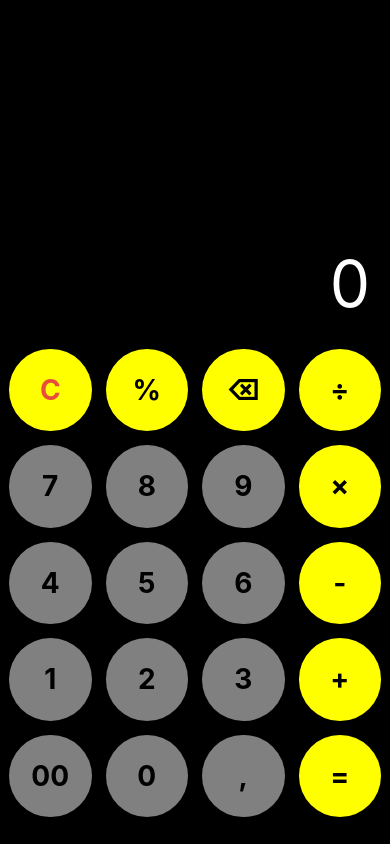
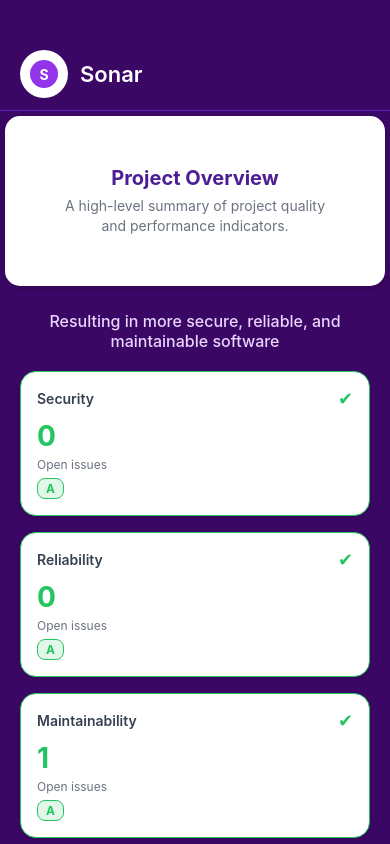
Before and after one commit to vensky07/Sam_WeatherAPP, a React Native app: screen / in a window 390 px wide. Built offline with nearby package versions, Linux system fonts and the light colour scheme.

Commit message:
Initial commit

```diff
--- a/App.tsx
+++ b/App.tsx
@@ -1,186 +1,353 @@
-import React, { useState } from "react";
+import React from "react";
 import {
+  View,
+  Text,
   StyleSheet,
-  Text,
-  View,
+  ScrollView,
   TouchableOpacity,
-  SafeAreaView,
-  Dimensions,
+  useWindowDimensions,
 } from "react-native";
 
-const { width } = Dimensions.get("window");
-const buttonSize = width / 4 - 15; // bouton adaptatif selon écran
+type MetricCardProps = {
+  title: string;
+  value: string;
+  subtitle?: string;
+  status?: "success" | "warning" | "error" | "neutral" | "info";
+  showBadge?: boolean;
+  badgeText?: string;
+  percentage?: number | null;
+};
 
-export default function App() {
-  const [display, setDisplay] = useState("0");
-  const [firstOperand, setFirstOperand] = useState<number | null>(null);
-  const [operator, setOperator] = useState<string | null>(null);
-  const [waitingForSecondOperand, setWaitingForSecondOperand] = useState(false);
-
-  const inputDigit = (digit: number) => {
-    if (waitingForSecondOperand) {
-      setDisplay(String(digit));
-      setWaitingForSecondOperand(false);
-    } else {
-      setDisplay(display === "0" ? String(digit) : display + digit);
+const MetricCard = ({
+  title,
+  value,
+  subtitle,
+  status = "neutral",
+  showBadge = false,
+  badgeText = "",
+  percentage = null,
+}: MetricCardProps) => {
+  const getStatusColor = () => {
+    switch (status) {
+      case "success":
+        return "#22C55E";
+      case "warning":
+        return "#EAB308";
+      case "error":
+        return "#EF4444";
+      default:
+        return "#6B7280";
     }
   };
 
-  const inputDecimal = () => {
-    if (waitingForSecondOperand) {
-      setDisplay("0,");
-      setWaitingForSecondOperand(false);
-      return;
-    }
-    if (!display.includes(",")) {
-      setDisplay(display + ",");
+  const getStatusEmoji = () => {
+    switch (status) {
+      case "success":
+        return "✔";
+      case "warning":
+        return "⚠";
+      case "error":
+        return "✖";
+      case "info":
+        return "ℹ";
+      default:
+        return "●";
     }
   };
 
-  const clearDisplay = () => {
-    setDisplay("0");
-    setFirstOperand(null);
-    setOperator(null);
-    setWaitingForSecondOperand(false);
-  };
+  return (
+    <TouchableOpacity
+      activeOpacity={0.9}
+      style={[styles.card, { borderColor: getStatusColor() }]}
+    >
+      <View style={styles.cardHeader}>
+        <Text style={styles.cardTitle}>{title}</Text>
+        <Text style={[styles.cardIcon, { color: getStatusColor() }]}>
+          {getStatusEmoji()}
+        </Text>
+      </View>
 
-  const handleBackspace = () => {
-    if (waitingForSecondOperand) return;
-    setDisplay(display.length === 1 ? "0" : display.slice(0, -1));
-  };
+      <View style={styles.cardValueRow}>
+        <Text style={[styles.cardValue, { color: getStatusColor() }]}>
+          {value}
+        </Text>
+        {percentage !== null && (
+          <Text style={styles.cardPercentage}>{percentage}%</Text>
+        )}
+      </View>
 
-  const handleOperator = (nextOperator: string) => {
-    const inputValue = parseFloat(display.replace(",", "."));
+      {subtitle && <Text style={styles.cardSubtitle}>{subtitle}</Text>}
 
-    if (firstOperand === null) {
-      setFirstOperand(inputValue);
-    } else if (operator) {
-      const result = performCalculation(inputValue);
-      setDisplay(String(result));
-      setFirstOperand(result);
-    }
-
-    setWaitingForSecondOperand(true);
-    setOperator(nextOperator);
-  };
-
-  const performCalculation = (secondOperand: number) => {
-    if (firstOperand === null || operator === null) return secondOperand;
-
-    switch (operator) {
-      case "+":
-        return firstOperand + secondOperand;
-      case "-":
-        return firstOperand - secondOperand;
-      case "×":
-        return firstOperand * secondOperand;
-      case "÷":
-        return firstOperand / secondOperand;
-      default:
-        return secondOperand;
-    }
-  };
-
-  const handleEquals = () => {
-    if (firstOperand === null || !operator) return;
-    const result = performCalculation(parseFloat(display.replace(",", ".")));
-    setDisplay(String(result));
-    setFirstOperand(null);
-    setOperator(null);
-    setWaitingForSecondOperand(false);
-  };
-
-  const renderButton = (
-    label: string,
-    onPress: () => void,
-    style?: any,
-    textStyle?: any
-  ) => (
-    <TouchableOpacity style={[styles.button, style]} onPress={onPress}>
-      <Text style={[styles.buttonText, textStyle]}>{label}</Text>
+      {showBadge && badgeText && (
+        <View
+          style={[
+            styles.badge,
+            {
+              backgroundColor: `${getStatusColor()}20`,
+              borderColor: getStatusColor(),
+            },
+          ]}
+        >
+          <Text style={[styles.badgeText, { color: getStatusColor() }]}>
+            {badgeText}
+          </Text>
+        </View>
+      )}
     </TouchableOpacity>
   );
+};
+
+export default function App() {
+  const { width } = useWindowDimensions();
+
+  const metrics = [
+    {
+      title: "Security",
+      value: "0",
+      subtitle: "Open issues",
+      status: "success",
+      showBadge: true,
+      badgeText: "A",
+    },
+    {
+      title: "Reliability",
+      value: "0",
+      subtitle: "Open issues",
+      status: "success",
+      showBadge: true,
+      badgeText: "A",
+    },
+    {
+      title: "Maintainability",
+      value: "1",
+      subtitle: "Open issues",
+      status: "success",
+      showBadge: true,
+      badgeText: "A",
+    },
+    {
+      title: "Accepted issues",
+      value: "0",
+      subtitle: "Valid issues that were not fixed",
+      status: "neutral",
+    },
+    {
+      title: "Coverage",
+      value: "97.1",
+      subtitle: "On 552 lines to cover",
+      status: "success",
+    },
+    {
+      title: "Duplications",
+      value: "0.0",
+      subtitle: "On 27 lines",
+      status: "success",
+    },
+  ];
+
+  const numCols = width > 600 ? 2 : 1;
+  const padding = 20 * 2;
+  const spacing = 16 * (numCols - 1);
+  const cardWidth = (width - padding - spacing) / numCols;
 
   return (
-    <SafeAreaView style={styles.container}>
-      {/* Display */}
-      <View style={styles.display}>
-        <Text style={styles.displayText}>{display}</Text>
+    <View style={styles.mainContainer}>
+      <View style={styles.header}>
+        <View style={styles.logoContainer}>
+          <View style={styles.logoCircleOuter}>
+            <View style={styles.logoCircleInner}>
+              <Text style={styles.logoLetter}>S</Text>
+            </View>
+          </View>
+          <Text style={styles.logoText}>Sonar</Text>
+        </View>
       </View>
 
-      {/* Buttons Grid */}
-      <View style={styles.buttons}>
-        {renderButton("C", clearDisplay, styles.btnClear, { color: "#E74C3C" })}
-        {renderButton("%", () => handleOperator("%"), styles.btnOp)}
-        {renderButton("⌫", handleBackspace, styles.btnOp)}
-        {renderButton("÷", () => handleOperator("÷"), styles.btnOp)}
+      <View style={styles.projectOverviewWrapper}>
+        <View style={styles.projectOverview}>
+          <Text style={styles.projectOverviewTitle}>Project Overview</Text>
+          <Text style={styles.projectOverviewText}>
+            A high-level summary of project quality and performance indicators.
+          </Text>
+        </View>
+      </View>
 
-        {renderButton("7", () => inputDigit(7))}
-        {renderButton("8", () => inputDigit(8))}
-        {renderButton("9", () => inputDigit(9))}
-        {renderButton("×", () => handleOperator("×"), styles.btnOp)}
+      <ScrollView
+        style={styles.scrollArea}
+        contentContainerStyle={styles.scrollContainer}
+        showsVerticalScrollIndicator={false}
+      >
+        <Text style={styles.subtitleText}>
+          Resulting in more secure, reliable, and maintainable software
+        </Text>
 
-        {renderButton("4", () => inputDigit(4))}
-        {renderButton("5", () => inputDigit(5))}
-        {renderButton("6", () => inputDigit(6))}
-        {renderButton("-", () => handleOperator("-"), styles.btnOp)}
-
-        {renderButton("1", () => inputDigit(1))}
-        {renderButton("2", () => inputDigit(2))}
-        {renderButton("3", () => inputDigit(3))}
-        {renderButton("+", () => handleOperator("+"), styles.btnOp)}
-
-        {renderButton("00", () => setDisplay(display + "00"))}
-        {renderButton("0", () => inputDigit(0))}
-        {renderButton(",", inputDecimal)}
-        {renderButton("=", handleEquals, styles.btnEqual)}
-      </View>
-    </SafeAreaView>
+        <View
+          style={[
+            styles.grid,
+            {
+              flexDirection: numCols === 1 ? "column" : "row",
+              flexWrap: "wrap",
+            },
+          ]}
+        >
+          {metrics.map((metric, index) => (
+            <View key={index} style={[styles.cardWrapper, { width: cardWidth }]}>
+              <MetricCard {...(metric as MetricCardProps)} />
+            </View>
+          ))}
+        </View>
+      </ScrollView>
+    </View>
   );
 }
 
 const styles = StyleSheet.create({
-  container: {
+  mainContainer: {
     flex: 1,
-    backgroundColor: "black", // fond noir
+    backgroundColor: "#3B0764",
   },
-  display: {
+  header: {
+    backgroundColor: "#3B0764",
+    paddingHorizontal: 20,
+    paddingTop: 50,
+    paddingBottom: 12,
+    alignItems: "flex-start",
+    borderBottomColor: "#5B21B6",
+    borderBottomWidth: 0.5,
+  },
+  logoContainer: {
+    flexDirection: "row",
+    alignItems: "center",
+    gap: 12,
+  },
+  logoCircleOuter: {
+    width: 48,
+    height: 48,
+    backgroundColor: "#FFF",
+    borderRadius: 24,
+    alignItems: "center",
+    justifyContent: "center",
+  },
+  logoCircleInner: {
+    width: 28,
+    height: 28,
+    backgroundColor: "#9333EA",
+    borderRadius: 14,
+    alignItems: "center",
+    justifyContent: "center",
+  },
+  logoLetter: {
+    color: "#FFF",
+    fontWeight: "bold",
+    fontSize: 14,
+  },
+  logoText: {
+    color: "#FFF",
+    fontSize: 22,
+    fontWeight: "600",
+  },
+  projectOverviewWrapper: {
+    backgroundColor: "#3B0764",
+    padding: 5,
+    alignItems: "center",
+  },
+  projectOverview: {
+    backgroundColor: "#FFFFFF",
+    borderRadius: 15,
+    padding: 50,
+    width: "100%",
+    alignItems: "center",
+    shadowColor: "#000",
+    shadowOpacity: 0.12,
+    shadowOffset: { width: 0, height: 4 },
+    shadowRadius: 6,
+    elevation: 4,
+  },
+  projectOverviewTitle: {
+    color: "#4C1D95",
+    fontSize: 20,
+    fontWeight: "700",
+  },
+  projectOverviewText: {
+    color: "#6B7280",
+    fontSize: 14,
+    marginTop: 6,
+    textAlign: "center",
+    lineHeight: 20,
+  },
+  scrollArea: {
     flex: 1,
-    justifyContent: "flex-end",
-    alignItems: "flex-end",
+    backgroundColor: "#3B0764",
+  },
+  scrollContainer: {
     padding: 20,
   },
-  displayText: {
-    color: "white",
-    fontSize: 64,
+  subtitleText: {
+    color: "#E9D5FF",
+    fontSize: 16,
+    fontWeight: "500",
+    marginBottom: 20,
+    textAlign: "center",
   },
-  buttons: {
+  grid: {
+    justifyContent: "space-between",
+  },
+  cardWrapper: {
+    marginBottom: 16,
+  },
+  card: {
+    backgroundColor: "#FFF",
+    borderRadius: 16,
+    borderWidth: 1,
+    padding: 16,
+    shadowColor: "#000",
+    shadowOffset: { width: 0, height: 2 },
+    shadowOpacity: 0.1,
+    shadowRadius: 4,
+    elevation: 2,
+  },
+  cardHeader: {
     flexDirection: "row",
-    flexWrap: "wrap",
-    justifyContent: "center",
-    paddingBottom: 20,
+    justifyContent: "space-between",
+    alignItems: "center",
+    marginBottom: 10,
   },
-  button: {
-    width: buttonSize,
-    height: buttonSize,
-    borderRadius: buttonSize / 2,
-    backgroundColor: "gray", // gris pour les chiffres
-    justifyContent: "center",
-    alignItems: "center",
-    margin: 7,
+  cardTitle: {
+    fontSize: 14,
+    color: "#374151",
+    fontWeight: "600",
   },
-  buttonText: {
+  cardIcon: {
+    fontSize: 18,
+  },
+  cardValueRow: {
+    flexDirection: "row",
+    alignItems: "baseline",
+    marginBottom: 4,
+  },
+  cardValue: {
     fontSize: 28,
-    color: "black", // texte noir sur fond gris/jaune
-    fontWeight: "bold",
+    fontWeight: "700",
   },
-  btnOp: {
-    backgroundColor: "yellow", // opérateurs en jaune
+  cardPercentage: {
+    fontSize: 16,
+    color: "#6B7280",
+    marginLeft: 4,
   },
-  btnClear: {
-    backgroundColor: "yellow", // AC jaune
+  cardSubtitle: {
+    fontSize: 12,
+    color: "#6B7280",
+    marginBottom: 6,
   },
-  btnEqual: {
-    backgroundColor: "yellow", // = jaune
+  badge: {
+    alignSelf: "flex-start",
+    borderRadius: 8,
+    borderWidth: 1,
+    paddingHorizontal: 8,
+    paddingVertical: 2,
+  },
+  badgeText: {
+    fontWeight: "700",
+    fontSize: 12,
   },
 });
--- a/package.json
+++ b/package.json
@@ -9,7 +9,7 @@
     "web": "expo start --web"
   },
   "dependencies": {
-    "expo": "~54.0.12",
+    "expo": "^54.0.13",
     "expo-status-bar": "~3.0.8",
     "react": "19.1.0",
     "react-native": "0.81.4"
```
Also changed, not shown: 1 other file (tests, documents, lock files or other folders).
